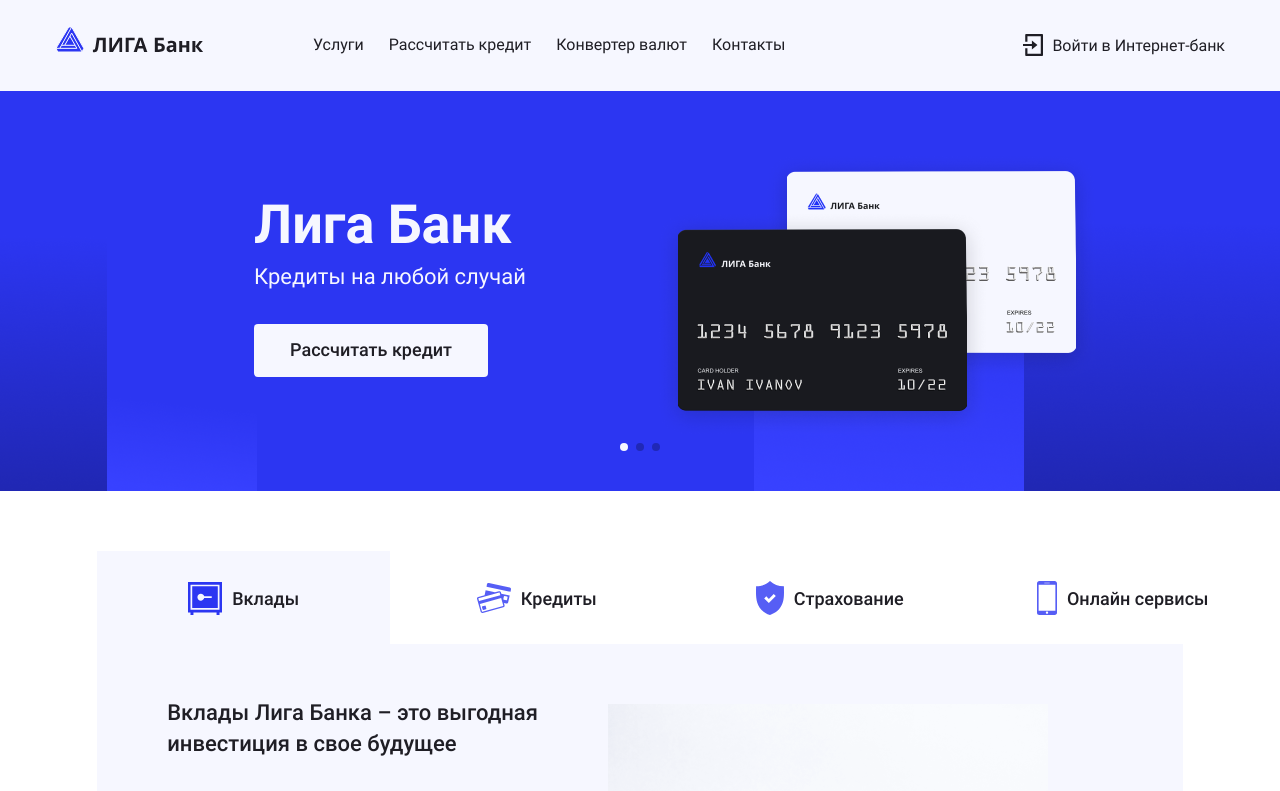
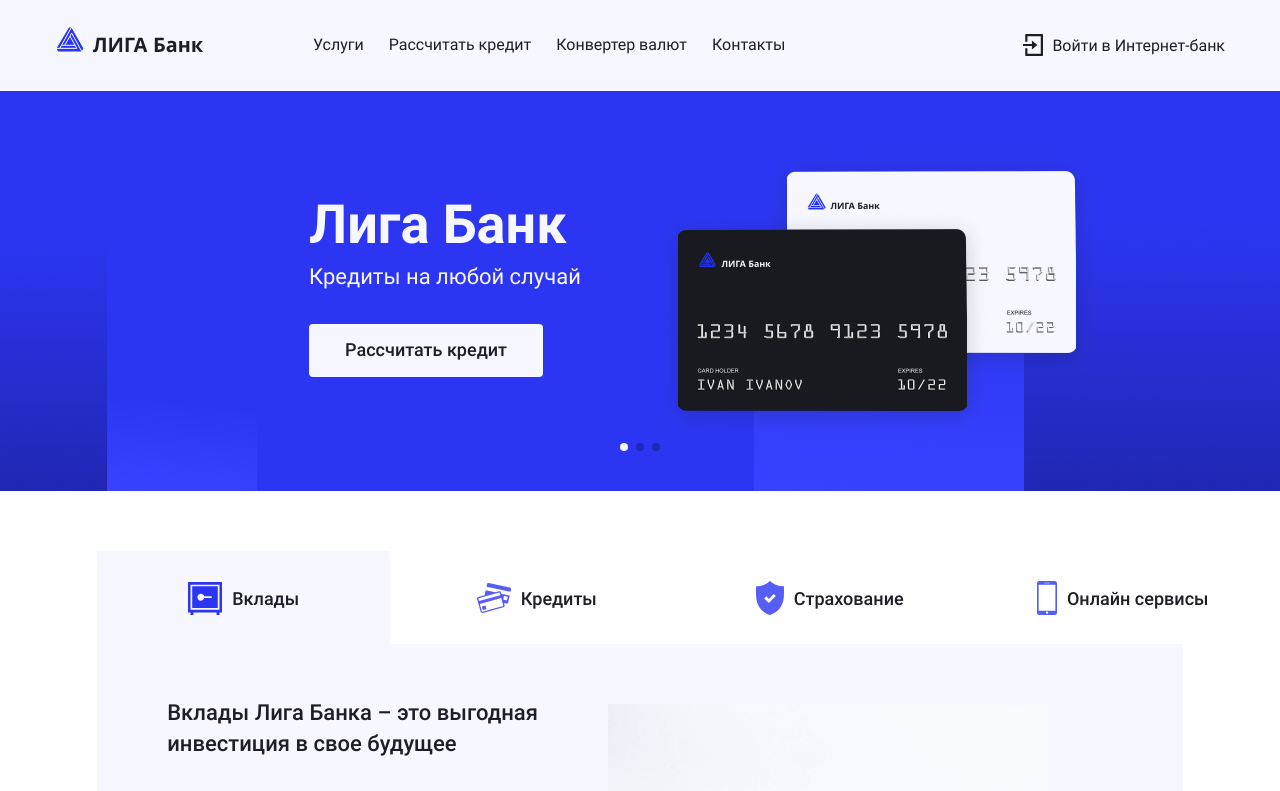
Before and after one commit to geoniced/liga-bank, a React (Create React App) app: page / in a window 1280 px wide. Shown: the top 791 px of the page. Built offline with nearby package versions, Linux system fonts and the light colour scheme.

Commit message:
Оборачивает контент слайдера в центруемый враппер

```diff
--- a/src/components/promo-slider/promo-slider.jsx
+++ b/src/components/promo-slider/promo-slider.jsx
@@ -6,18 +6,27 @@ const PromoSlider = () => {
       {/* <!-- TODO: посмотреть как слайдеры я делал ранее --> */}
       <ul className="promo-slider__list">
         <li className="promo-slider__item promo-slider__item--credit">
+          <div className="promo-slider__wrapper">
             <h2 className="promo-slider__title">Лига Банк</h2>
             <p className="promo-slider__description">Кредиты на любой случай</p>
             <a href="#" className="promo-slider__promo-button button button--white">Рассчитать кредит</a>
+          </div>
+
         </li>
         <li className="promo-slider__item promo-slider__item--confidence">
+          <div className="promo-slider__wrapper">
             <h2 className="promo-slider__title">Лига Банк</h2>
             <p className="promo-slider__description">Ваша уверенность в завтрашнем дне</p>
+          </div>
+
         </li>
         <li className="promo-slider__item promo-slider__item--department">
+          <div className="promo-slider__wrapper">
             <h2 className="promo-slider__title">Лига Банк</h2>
             <p className="promo-slider__description">Всегда рядом</p>
             <a href="#" className="promo-slider__promo-button promo-slider__promo-button--department button">Найти отделение</a>
+          </div>
+
         </li>
       </ul>
 
--- a/src/scss/promo-slider.scss
+++ b/src/scss/promo-slider.scss
@@ -7,9 +7,9 @@
 }
 
 .promo-slider__item {
-  padding-top: 102px;
-  padding-bottom: 60px;
-  padding-left: 254px;
+  // padding-top: 102px;
+  // padding-bottom: 60px;
+  // padding-left: 254px;
 
   min-height: 400px;
   background-repeat: no-repeat;
@@ -33,6 +33,15 @@
     background-color: #E6F1FE;
     background-image: url("../assets/img/a-woman-with-a-card.png");
   }
+}
+
+.promo-slider__wrapper {
+  max-width: 1170px;
+  margin: 0 auto;
+
+  padding-top: 102px;
+  padding-bottom: 60px;
+  padding-left: 254px;
 }
 
 .promo-slider__title {
@@ -78,8 +87,8 @@
 @media (max-width: $tablet-max-width) {
   .promo-slider__item {
     min-height: 300px;
-    padding-top: 65px;
-    padding-left: 86px;
+    // padding-top: 65px;
+    // padding-left: 86px;
 
     &--credit {
       background-image: url("../assets/img/main-banner-bg-tablet.png");
@@ -92,6 +101,11 @@
     &--department {
       background-image: url("../assets/img/a-woman-with-a-card-tablet.png");
     }
+  }
+
+  .promo-slider__wrapper {
+    padding-top: 65px;
+    padding-left: 86px;
   }
 
   .promo-slider__title {
@@ -131,9 +145,9 @@
 @media (max-width: $mobile-max-width) {
   .promo-slider__item {
     min-height: 226px;
-    padding-top: 39px;
-    padding-bottom: 20px;
-    padding-left: 15px;
+    // padding-top: 39px;
+    // padding-bottom: 20px;
+    // padding-left: 15px;
 
     &--credit {
       background-image: url("../assets/img/main-banner-bg-mobile.png");
@@ -149,6 +163,12 @@
       background-image: url("../assets/img/a-woman-with-a-card-mobile.png");
       background-position: right;
     }
+  }
+
+  .promo-slider__wrapper {
+    padding-top: 39px;
+    padding-bottom: 20px;
+    padding-left: 15px;
   }
 
   .promo-slider__title {
```
Lines whose indentation alone changed are shown as unchanged.
